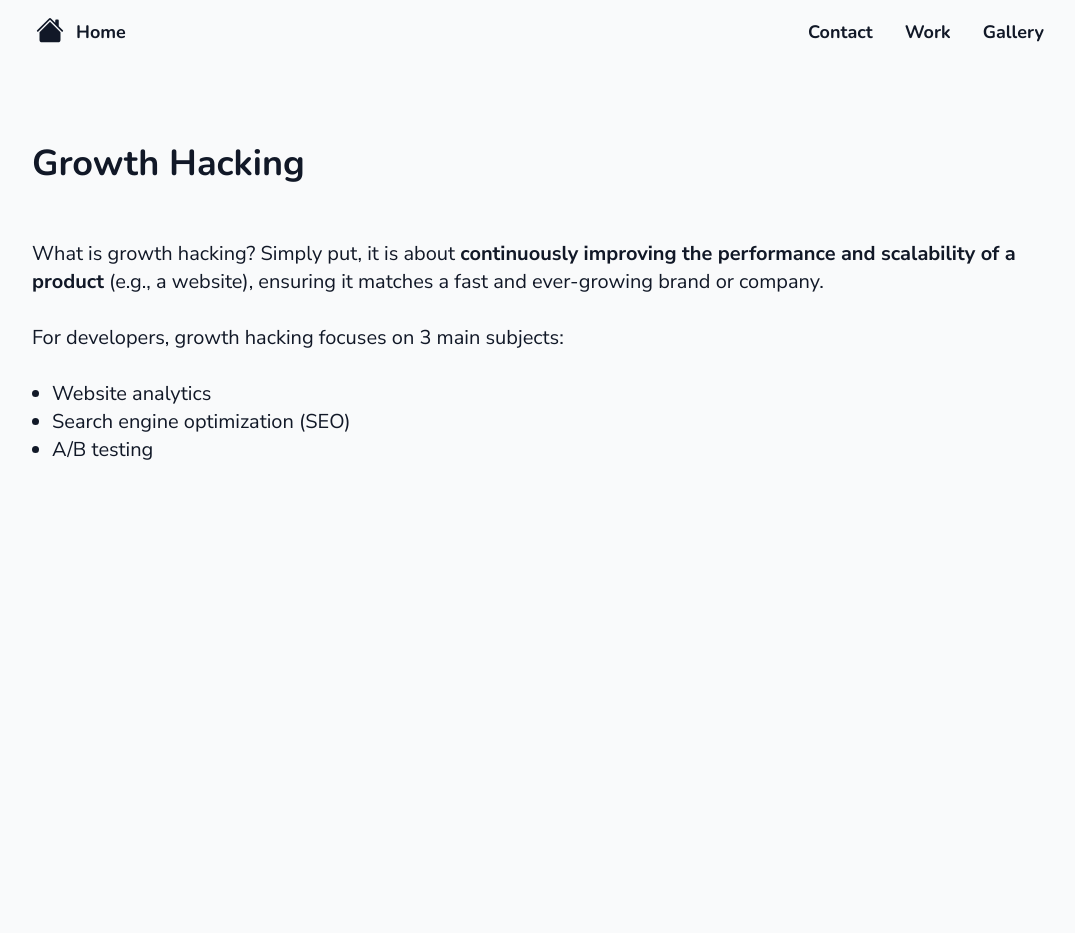
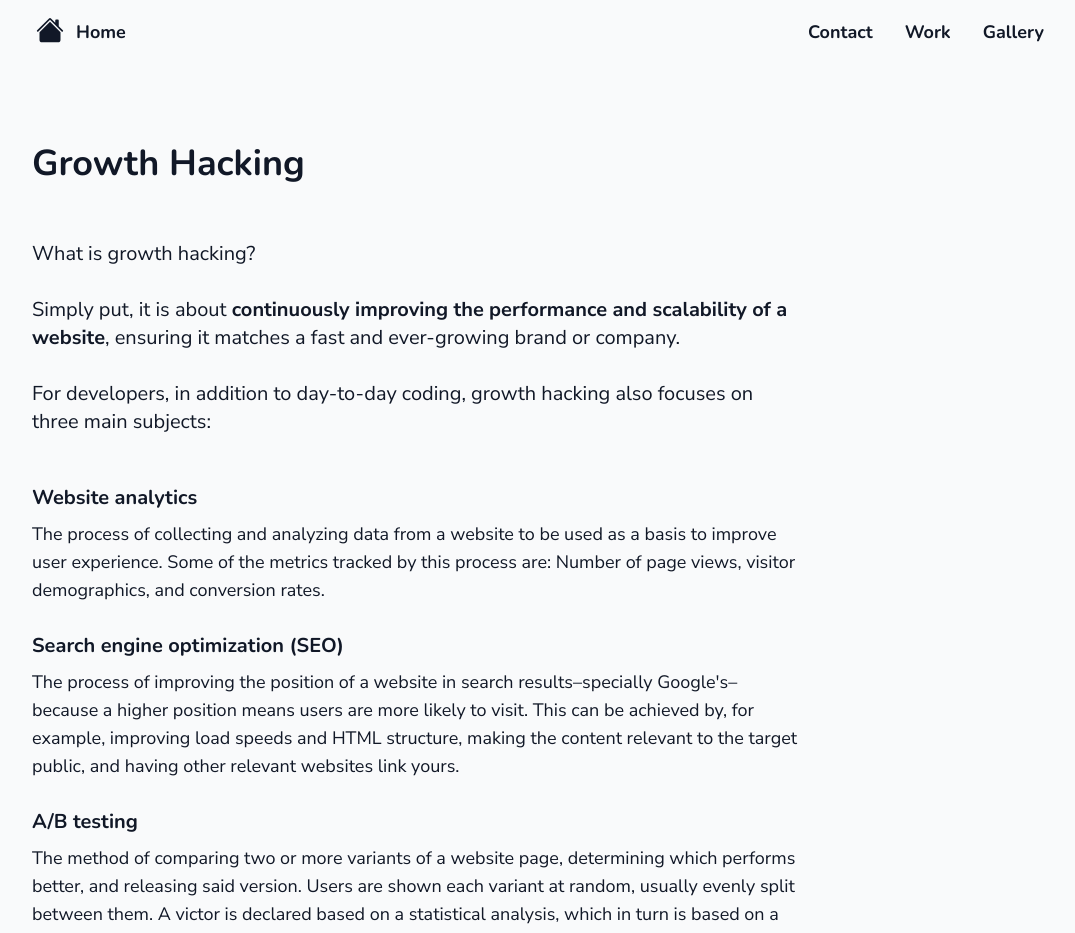
Before and after one commit to thomasryu/portfolio, a Next.js app: page /growth-hacking in a window 1280 px wide. Shown: the top 933 px of the page, without its empty margins (96-1171 px from the left). Before the commit the page ends 800 px from the top, so only its background shows below. Built offline with nearby package versions, Linux system fonts and the light colour scheme.

Commit message:
Adding the 3 growth hacking subjects

```diff
--- a/app/growth-hacking/page.tsx
+++ b/app/growth-hacking/page.tsx
@@ -7,7 +7,7 @@ import { contact } from '@/data/contact'
 import { Container } from '@/components/Container'
 
 export const metadata: Metadata = {
-  title: 'Thomas | Contact',
+  title: 'Thomas | Growth Hacking',
   description: 'To contact me about professional inquiries, my e-mail is thomas.sameshima@gmail.com',
 }
 
@@ -17,21 +17,60 @@ export default function ContactPage() {
       <Container>
         <h1>Growth Hacking</h1>
 
-        <div className="flex flex-col text-lg lg:text-xl space-y-5 lg:space-y-7 mt-10 lg:mt-14">
-          <p className="">
-            What is growth hacking? Simply put, it is about{' '}
-            <strong>continuously improving the performance and scalability of a product</strong> (e.g., a website),
-            ensuring it matches a fast and ever-growing brand or company.
-          </p>
+        <article className="flex flex-col text-lg lg:text-xl max-w-3xl mt-10 lg:mt-14">
+          <div className="space-y-6 lg:space-y-7">
+            <p>What is growth hacking?</p>
+            <p>
+              Simply put, it is about{' '}
+              <strong>continuously improving the performance and scalability of a website</strong>, ensuring it matches
+              a fast and ever-growing brand or company.
+            </p>
+            <p>For developers, in addition to day-to-day coding, growth hacking also focuses on three main subjects:</p>
+          </div>
 
-          <p>For developers, growth hacking focuses on 3 main subjects:</p>
+          <div className="text-md lg:text-lg mt-10 lg:mt-12 space-y-6 lg:space-y-7">
+            <div>
+              <h3>Website analytics</h3>
+              <p className="mt-1 lg:mt-2">
+                The process of collecting and analyzing data from a website to be used as a basis to improve user
+                experience. Some of the metrics tracked by this process are: Number of page views, visitor demographics,
+                and conversion rates.
+              </p>
+            </div>
+            <div>
+              <h3>Search engine optimization (SEO)</h3>
+              <p className="mt-1 lg:mt-2">
+                The process of improving the position of a website in search results–specially Google's–because a higher
+                position means users are more likely to visit. This can be achieved by, for example, improving load
+                speeds and HTML structure, making the content relevant to the target public, and having other relevant
+                websites link yours.
+              </p>
+            </div>
+            <div>
+              <h3>A/B testing</h3>
+              <p className="mt-1 lg:mt-2">
+                The method of comparing two or more variants of a website page, determining which performs better, and
+                releasing said version. Users are shown each variant at random, usually evenly split between them. A
+                victor is declared based on a statistical analysis, which in turn is based on a goal such as form
+                submissions or purchases.
+              </p>
+            </div>
+          </div>
 
-          <ul>
-            <li>Website analytics</li>
-            <li>Search engine optimization (SEO)</li>
-            <li>A/B testing</li>
-          </ul>
-        </div>
+          <div className="mt-10 lg:mt-14 space-y-6 lg:space-y-7">
+            <p>
+              In this article, we will use this portfolio itself as a basis to show how to apply these three subjects.
+              It won't be a complete tutorial, but more of an overview of how growth hacking relates to frontend
+              development.
+            </p>
+          </div>
+
+          {/* <h2 className="mt-12 lg:mt-16">Website Analytics</h2>
+
+          <div className="mt-5 lg:mt-7 space-y-6 lg:space-y-7">
+            <p>The easiest to start. If you're using Google Analytics, pagespeed</p>
+          </div> */}
+        </article>
       </Container>
     </main>
   )
--- a/app/sitemap.ts
+++ b/app/sitemap.ts
@@ -29,5 +29,12 @@ export default function sitemap(): MetadataRoute.Sitemap {
       changeFrequency: 'daily',
       priority: 0.7,
     },
+
+    {
+      url: `${url.origin}/growth-hacking`,
+      lastModified: new Date(),
+      changeFrequency: 'daily',
+      priority: 0.7,
+    },
   ]
 }
```
